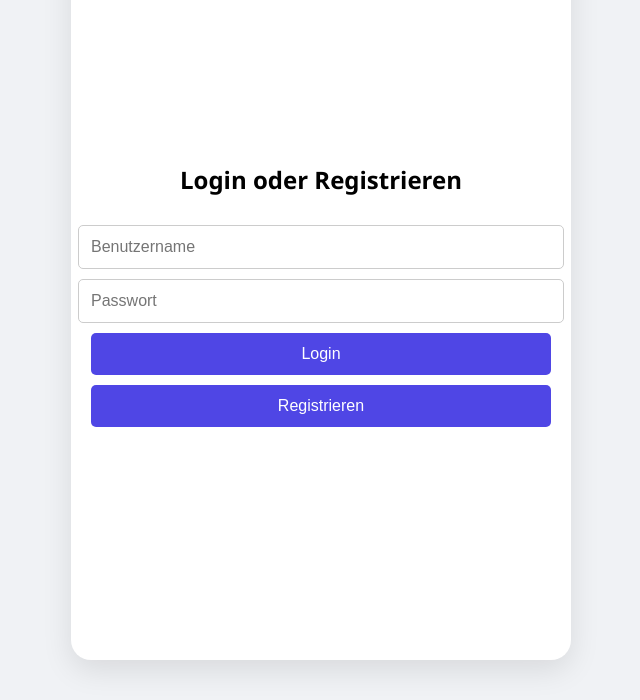
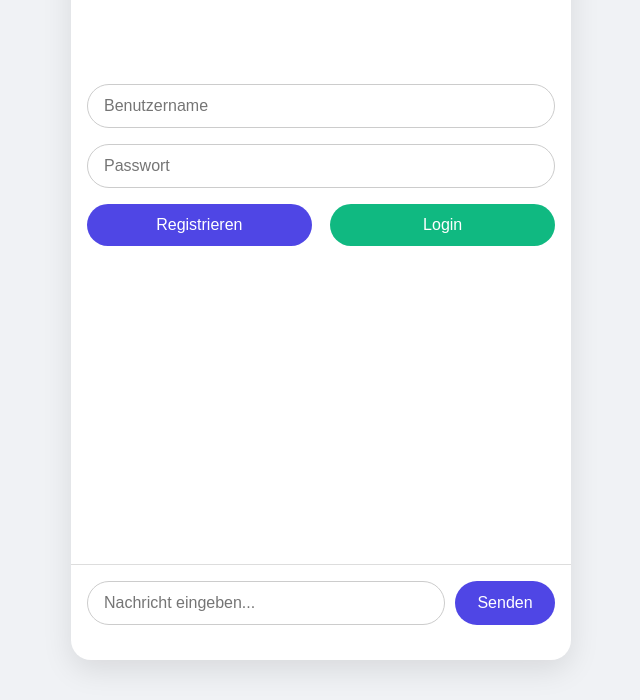
Before and after one commit to Juabuddy/Wchat, a website: page public/index.html in a window 1280 px wide. Shown: the part 100-800 px from the top of the page, without its empty margins (319-959 px from the left). Drawn offline with Linux system fonts and the light colour scheme.

Commit message:
bug fix ( scroll bar)

```diff
--- a/public/index.html
+++ b/public/index.html
@@ -2,65 +2,142 @@
 <html lang="de">
 <head>
   <meta charset="UTF-8" />
-  <meta name="viewport" content="width=device-width, initial-scale=1.0">
-  <script defer src="script.js"></script>
+  <meta name="viewport" content="width=device-width, initial-scale=1.0" />
   <title>Chat App</title>
   <style>
+    * {
+      box-sizing: border-box;
+    }
+
     body {
       margin: 0;
       padding: 0;
+      background: #f0f2f5;
       font-family: 'Segoe UI', sans-serif;
-      background: #f0f2f5;
       display: flex;
       justify-content: center;
       align-items: center;
       height: 100vh;
     }
+
     .container {
+      background-color: #fff;
       width: 100%;
       max-width: 500px;
       height: 90vh;
-      background: #fff;
-      border-radius: 20px;
-      box-shadow: 0 10px 30px rgba(0,0,0,0.1);
       display: flex;
       flex-direction: column;
+      border-radius: 20px;
       overflow: hidden;
+      box-shadow: 0 10px 30px rgba(0, 0, 0, 0.1);
     }
-    .chat-header {
-      background: #4f46e5;
+
+    .header {
+      background-color: #4f46e5;
       color: white;
       padding: 1rem;
       text-align: center;
+      font-weight: bold;
       font-size: 1.3rem;
-      font-weight: bold;
+      flex-shrink: 0;
     }
+
+    /* Login section */
+    #login-section {
+      flex: 1;
+      display: flex;
+      flex-direction: column;
+      justify-content: center;
+      padding: 1rem;
+    }
+
+    #login-section input {
+      width: 100%;
+      padding: 0.75rem 1rem;
+      margin-bottom: 1rem;
+      border-radius: 999px;
+      border: 1px solid #ccc;
+      font-size: 1rem;
+      outline: none;
+    }
+
+    #login-section button {
+      width: 48%;
+      padding: 0.75rem 0;
+      background-color: #4f46e5;
+      color: white;
+      border: none;
+      border-radius: 999px;
+      font-size: 1rem;
+      cursor: pointer;
+      transition: background 0.2s;
+      margin-right: 4%;
+    }
+
+    #login-section button:last-child {
+      margin-right: 0;
+      background-color: #10b981;
+    }
+
+    #login-section button:hover {
+      opacity: 0.9;
+    }
+
+    #login-message {
+      color: red;
+      min-height: 1.5rem;
+      text-align: center;
+      margin-top: 0.5rem;
+      font-weight: 600;
+    }
+
+    /* Chat section */
+    #chat-section {
+      flex: 0.9;
+      display: flex;
+      flex-direction: column;
+      height: 100%;
+    }
+
     #chat {
-      flex: 1;
+      flex: 0.9; /* fill all vertical space above input */
       padding: 1rem;
-      overflow-y: auto;
+      overflow-y: auto; /* scroll bar only on chat messages */
       display: flex;
       flex-direction: column;
       gap: 10px;
-      background: #f9fafb;
+      background-color: #ffffff;
     }
+
     .message {
       max-width: 80%;
       padding: 10px 15px;
       border-radius: 18px;
       font-size: 1rem;
       line-height: 1.4;
+      animation: fadeIn 0.3s ease-in-out;
       word-wrap: break-word;
       white-space: pre-wrap;
     }
-    .message.user { background: #dbeafe; align-self: flex-end; }
-    .message.other { background: #e5e7eb; align-self: flex-start; }
+
+    .message.user {
+      background-color: #dbeafe;
+      align-self: flex-end;
+    }
+
+    .message.other {
+      background-color: #e5e7eb;
+      align-self: flex-start;
+    }
+
     .chat-input {
       display: flex;
       padding: 1rem;
       border-top: 1px solid #ddd;
-      background: #fff;
+      background-color: #fff;
+      flex-shrink: 0; /* don't shrink */
     }
+
     .chat-input input {
       flex: 1;
       padding: 0.75rem 1rem;
@@ -69,69 +146,59 @@
       font-size: 1rem;
       outline: none;
     }
+
     .chat-input button {
       margin-left: 10px;
       padding: 0 1.4rem;
-      background: #4f46e5;
+      background-color: #4f46e5;
       color: white;
       border: none;
       border-radius: 999px;
       font-size: 1rem;
       cursor: pointer;
+      transition: background 0.2s;
     }
-    .chat-input button:hover { background: #4338ca; }
-    #login-section {
-      display: flex;
-      flex-direction: column;
-      align-items: center;
-      justify-content: center;
-      height: 100%;
-      gap: 10px;
-      padding: 20px;
+
+    .chat-input button:hover {
+      background-color: #4338ca;
     }
-    #login-section input {
-      width: 100%;
-      padding: 0.75rem;
-      border: 1px solid #ccc;
-      border-radius: 5px;
-      font-size: 1rem;
+
+    @keyframes fadeIn {
+      from { opacity: 0; transform: translateY(10px); }
+      to { opacity: 1; transform: translateY(0); }
     }
-    #login-section button {
-      width: 100%;
-      padding: 0.75rem;
-      border: none;
-      border-radius: 5px;
-      font-size: 1rem;
-      cursor: pointer;
-      background: #4f46e5;
-      color: white;
+
+    @media (max-width: 600px) {
+      .container {
+        height: 100vh;
+        border-radius: 0;
+      }
     }
-    #login-section button:hover { background: #4338ca; }
-    #login-message { min-height: 20px; font-size: 0.9rem; }
-    #chat-section { display: none; flex: 1; flex-direction: column; }
   </style>
 </head>
 <body>
   <div class="container">
-    <!-- Login Section -->
-    <div id="login-section">
-      <h2>Login oder Registrieren</h2>
-      <input type="text" id="username" placeholder="Benutzername" />
-      <input type="password" id="password" placeholder="Passwort" />
-      <button onclick="login()">Login</button>
-      <button onclick="register()">Registrieren</button>
+    <div class="header">👑WChat👑</div>
+
+    <section id="login-section">
+      <input id="username" placeholder="Benutzername" autocomplete="off" />
+      <input id="password" type="password" placeholder="Passwort" autocomplete="off" />
+      <div style="display: flex; justify-content: space-between;">
+        <button onclick="register()">Registrieren</button>
+        <button onclick="login()">Login</button>
+      </div>
       <div id="login-message"></div>
-    </div>
+    </section>
 
-    <!-- Chat Section -->
-    <div id="chat-section">
-      <div class="chat-header">💬 Live Chat</div>
+    <section id="chat-section">
       <div id="chat"></div>
       <div class="chat-input">
         <input id="input" placeholder="Nachricht eingeben..." autocomplete="off" />
         <button onclick="send()">Senden</button>
       </div>
-    </div>
+    </section>
   </div>
+
+  <script src="script.js"></script>
 </body>
 </html>
--- a/public/script.js
+++ b/public/script.js
@@ -8,15 +8,12 @@ document.addEventListener('DOMContentLoaded', () => {
   const chatSection = document.getElementById('chat-section');
   const loginMessage = document.getElementById('login-message');
 
-  // Add message to chat with auto scroll
  function addMessage(text, isUser) {
   const msg = document.createElement('div');
   msg.className = 'message ' + (isUser ? 'user' : 'other');
   msg.textContent = text;
   chat.appendChild(msg);
-
-    // Smooth scroll to bottom
-    chat.scrollTo({ top: chat.scrollHeight, behavior: 'smooth' });
+  // ❌ No auto-scrolling
 }
 
   function send() {
@@ -48,8 +45,11 @@ document.addEventListener('DOMContentLoaded', () => {
     ws.onopen = () => addMessage('Verbunden mit dem Chat-Server', false);
 
     ws.onmessage = (event) => {
-      // Server never sends back your own messages, so all here are other users or server
+      // Don't show your own message again (filter by username prefix)
+      // Server already doesn't broadcast your own message, but just in case:
+      if (!event.data.startsWith(`Du:`)) {
         addMessage(event.data, false);
+      }
     };
 
     ws.onclose = () => addMessage('Verbindung zum Chat-Server getrennt', false);
@@ -60,7 +60,6 @@ document.addEventListener('DOMContentLoaded', () => {
     });
   }
 
-  // Register user
   window.register = () => {
     clearMessage();
     const username = document.getElementById('username').value.trim();
@@ -84,7 +83,6 @@ document.addEventListener('DOMContentLoaded', () => {
       .catch((err) => showMessage(err.message));
   };
 
-  // Login user
   window.login = () => {
     clearMessage();
     const username = document.getElementById('username').value.trim();
```
Lines whose indentation alone changed are shown as unchanged.
